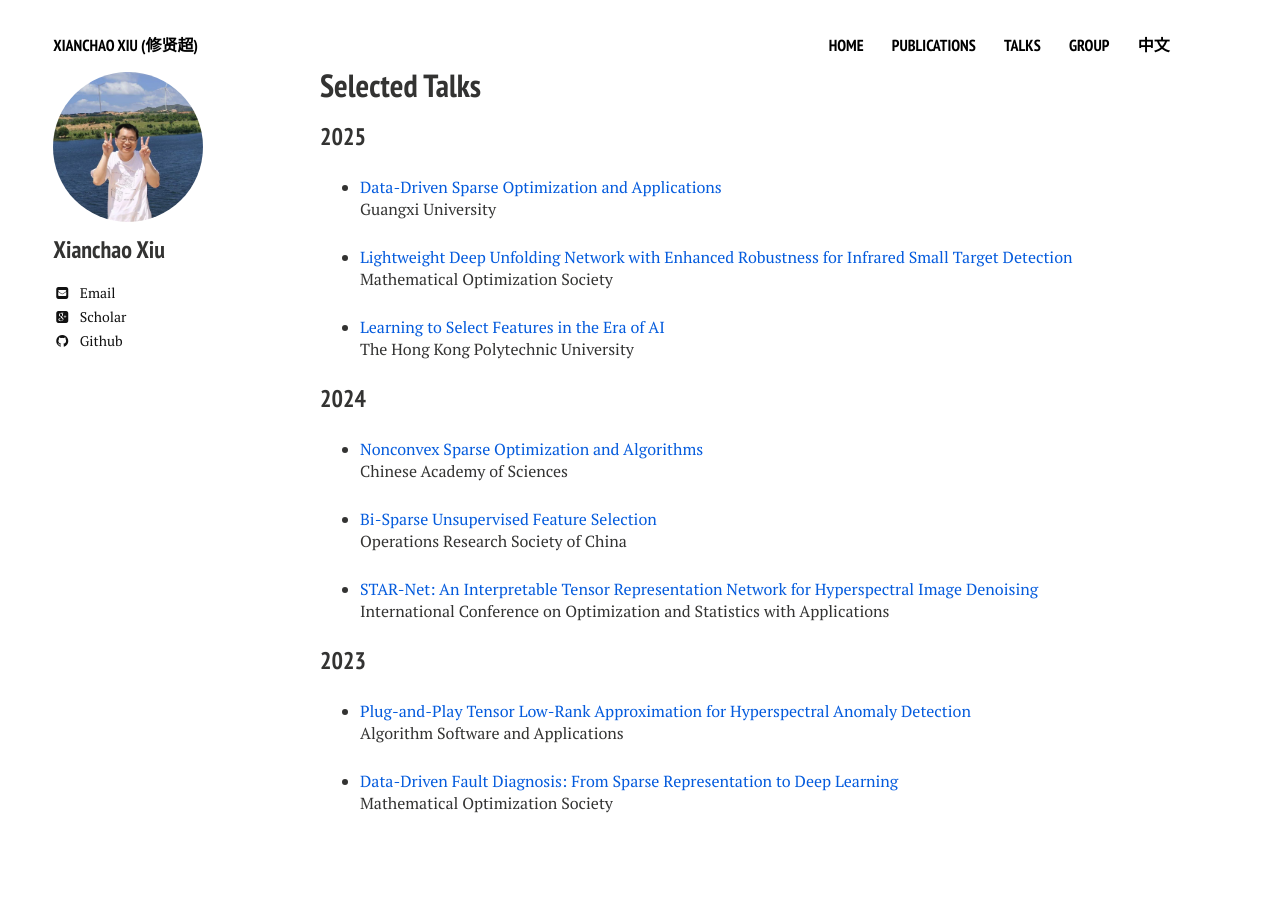
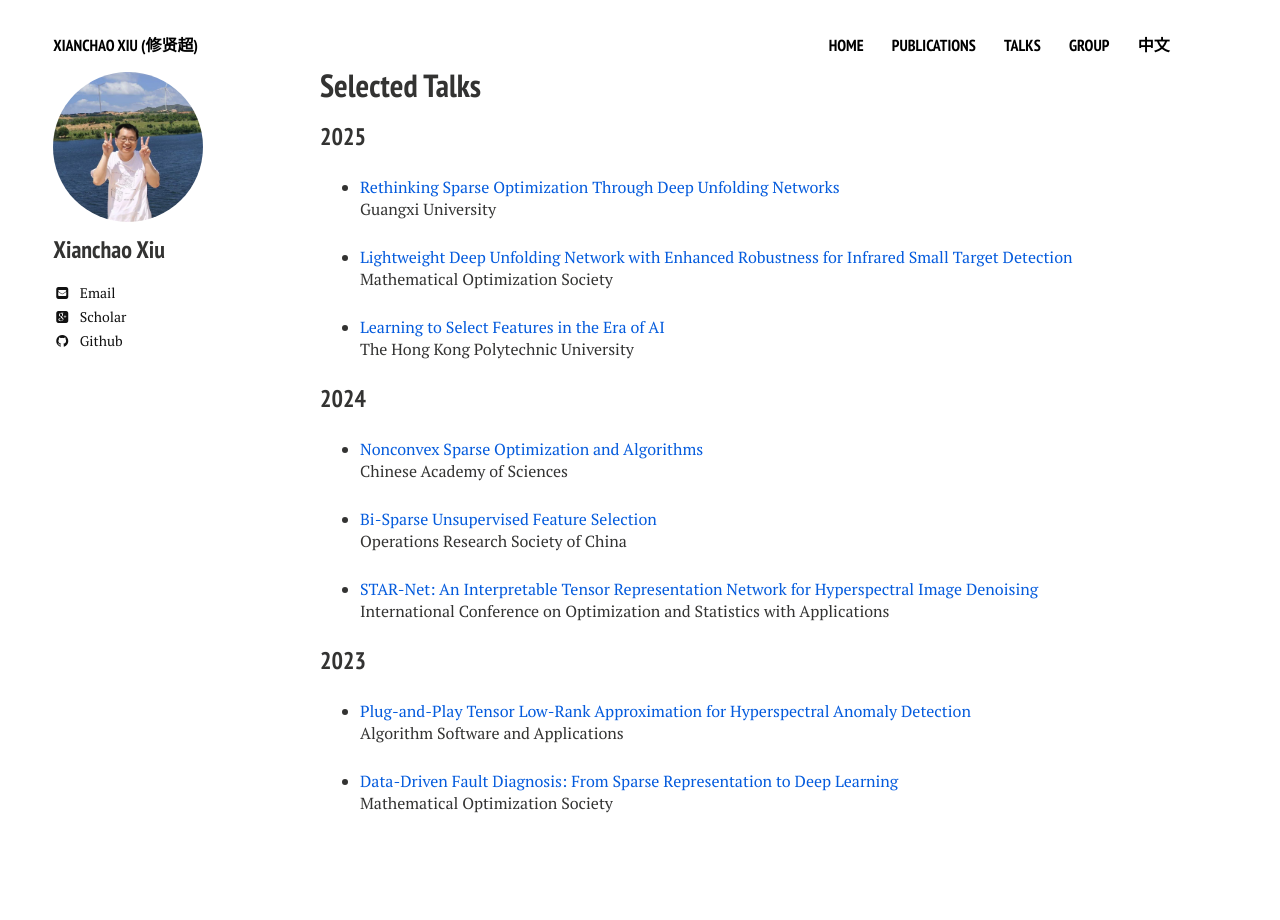
Before and after one commit to xianchaoxiu/xianchaoxiu.github.io, a Jekyll site: the page built from talks/index.md, in a window 1280 px wide. Built offline with Jekyll 4.4.1, drawn with Linux system fonts in a browser that asks for light colours; nearby versions of some CDN libraries.

Commit message:
Update index.md

```diff
--- a/talks/index.md
+++ b/talks/index.md
@@ -8,9 +8,10 @@ share: false
 ---
 
 
+
 ### 2025
 
-* <a href="../talks/2025-GXU.pdf" class="textlink" target="_blank"> Data-Driven Sparse Optimization and Applications </a> <br>
+* <a href="../talks/2025-GXU.pdf" class="textlink" target="_blank"> Rethinking Sparse Optimization Through Deep Unfolding Networks </a> <br>
 Guangxi University <br>
 
 * <a href="../talks/2025-MOS.pdf" class="textlink" target="_blank"> Lightweight Deep Unfolding Network with Enhanced Robustness for Infrared Small Target Detection </a> <br>
```
